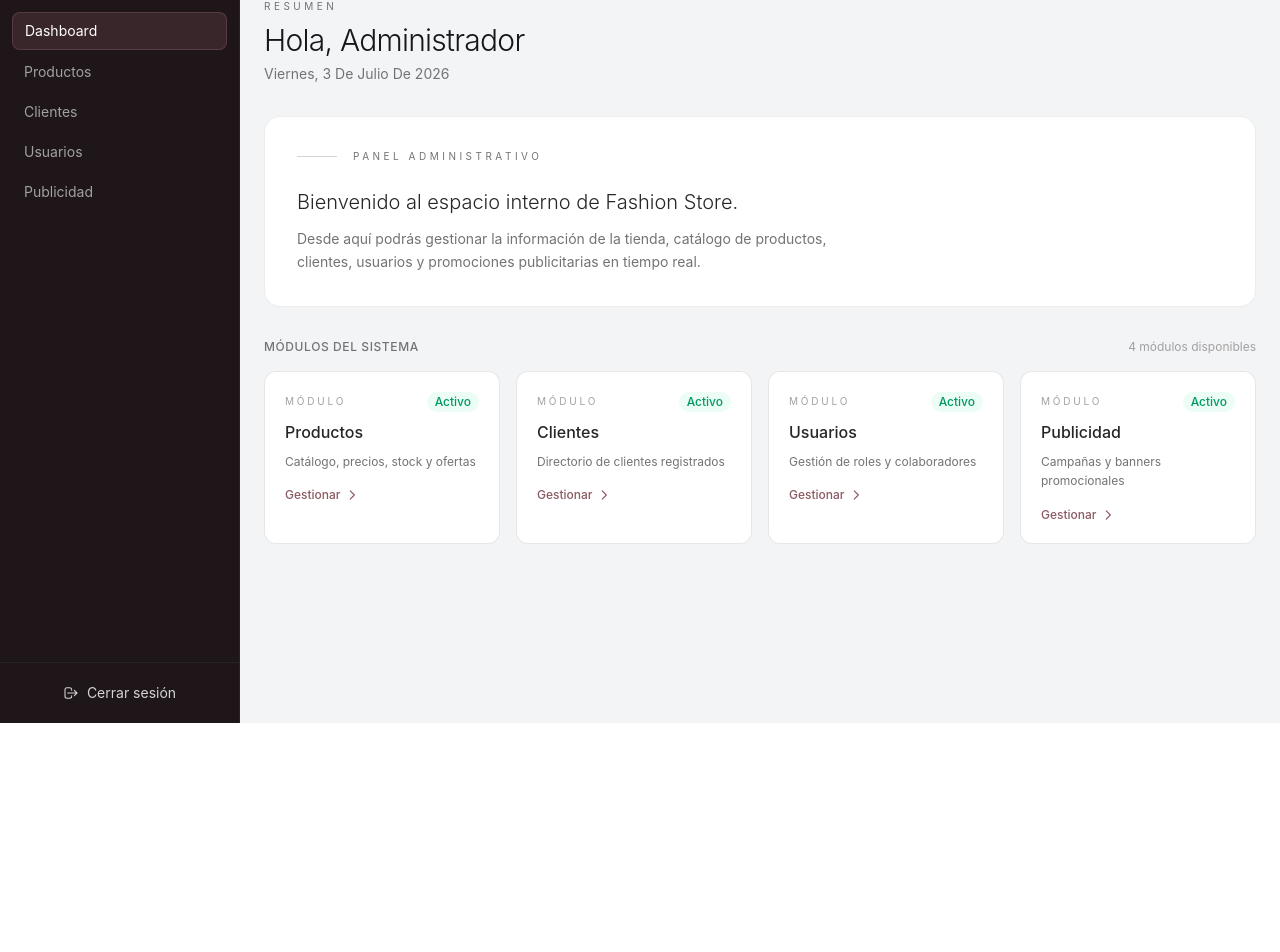
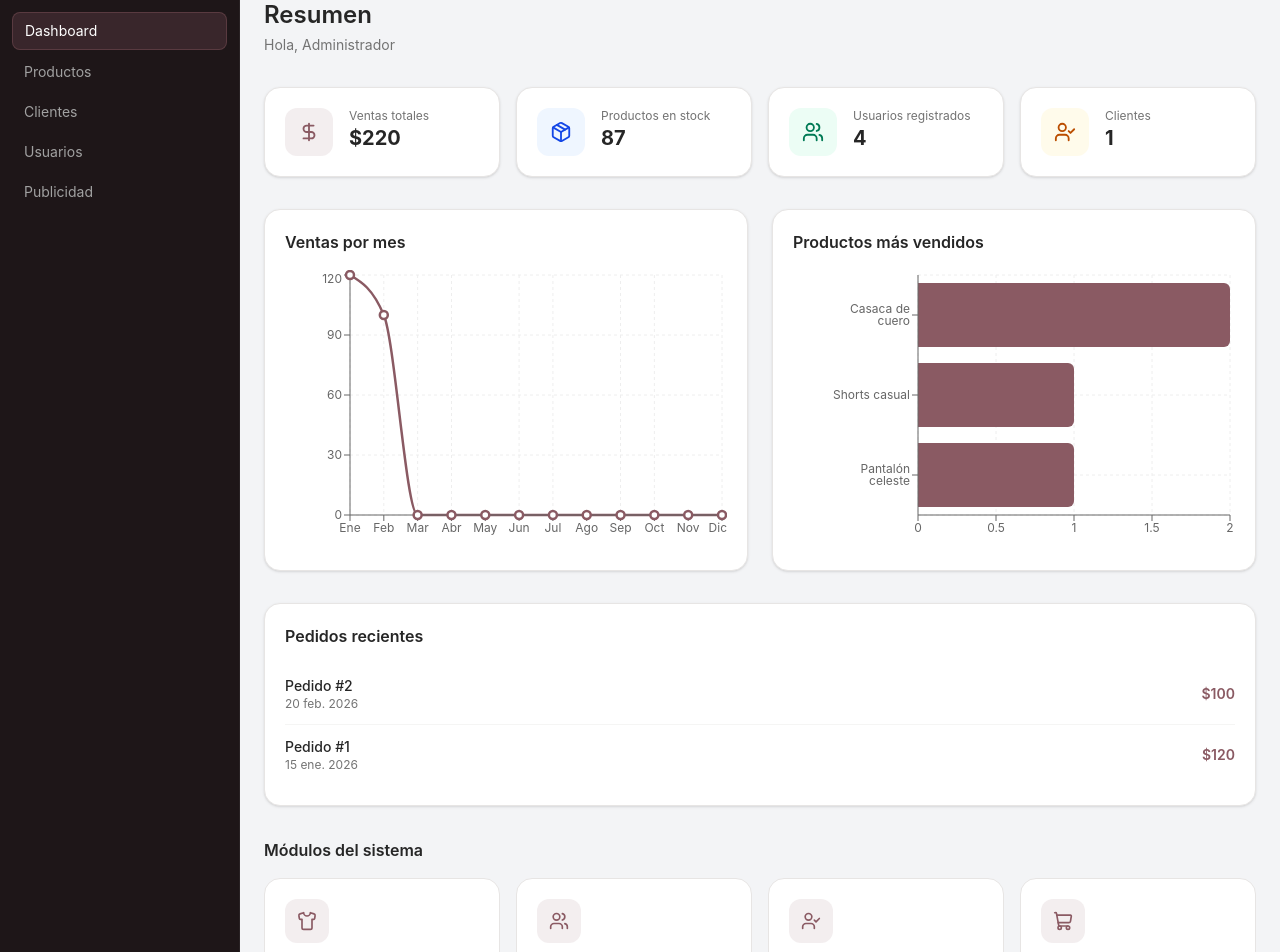
Before and after one commit to JosueBocanegra/fashion-app-store, a React (Vite) app: page /admin/dashboard in a window 1280 px wide. Shown: the part 77-1029 px from the top of the page. Before the commit the page ends 800 px from the top, so only its background shows below. Built offline with nearby package versions, Linux system fonts and the light colour scheme; data requests are answered from the project's data file; sample sign-in values are in the browser's storage.

Commit message:
Mejorar el Dashboard de administración

```diff
--- a/db.json
+++ b/db.json
@@ -95,6 +95,7 @@
       "oferta": false
     }
   ],
+
   "usuarios": [
     {
       "id": "1",
@@ -125,6 +126,7 @@
       "id": "IHf8rYHzz1w"
     }
   ],
+
   "clientes": [
     {
       "nombre": "Angel",
@@ -137,6 +139,31 @@
       "id": "7akX301nl3c"
     }
   ],
+
+  "ventas": [
+    {
+      "id": "1",
+      "fecha": "2026-01-15T10:30:00.000Z",
+      "clienteId": "1",
+      "items": [
+        { "productoId": "1", "nombre": "Casaca de cuero", "cantidad": 2, "precioUnitario": 50 },
+        { "productoId": "3", "nombre": "Shorts casual", "cantidad": 1, "precioUnitario": 20 }
+      ],
+      "total": 120,
+      "estado": "completado"
+    },
+    {
+      "id": "2",
+      "fecha": "2026-02-20T14:15:00.000Z",
+      "clienteId": "2",
+      "items": [
+        { "productoId": "8", "nombre": "Pantalón celeste", "cantidad": 1, "precioUnitario": 100 }
+      ],
+      "total": 100,
+      "estado": "completado"
+    }
+  ],
+
   "publicidad": [
     {
       "titulo": "Terno en Liquidación",
@@ -158,6 +185,5 @@
       "estado": true,
       "id": "C4qzPoTMKUs"
     }
-  ],
-  "$schema": "./node_modules/json-server/schema.json"
+  ]
 }
--- a/package.json
+++ b/package.json
@@ -14,14 +14,15 @@
     "lucide-react": "^1.23.0",
     "react": "^19.2.7",
     "react-dom": "^19.2.7",
-    "react-router-dom": "^7.18.1"
+    "react-router-dom": "^7.18.1",
+    "recharts": "^3.10.1"
   },
   "devDependencies": {
     "@tailwindcss/vite": "^4.3.2",
     "@types/react": "^19.2.17",
     "@types/react-dom": "^19.2.3",
     "@vitejs/plugin-react": "^6.0.3",
-    "gh-pages": "^6.3.0",
+    "gh-pages": "^6.1.1",
     "json-server": "^1.0.0-beta.15",
     "oxlint": "^1.71.0",
     "tailwindcss": "^4.3.2",
--- a/src/admin/pages/Dashboard.jsx
+++ b/src/admin/pages/Dashboard.jsx
@@ -1,92 +1,308 @@
+import { useEffect, useState, useMemo } from "react";
 import { Link } from "react-router-dom";
+import {
+  DollarSign,
+  Package,
+  Users,
+  UserCheck,
+  Shirt,
+  ShoppingCart,
+  ArrowRight,
+} from "lucide-react";
+import {
+  BarChart,
+  Bar,
+  LineChart,
+  Line,
+  XAxis,
+  YAxis,
+  CartesianGrid,
+  Tooltip,
+  ResponsiveContainer,
+} from "recharts";
+import { productosService } from "../services/productosService";
+import { usuariosService } from "../services/usuariosService";
+import { clientesService } from "../services/clientesService";
+import { ventasService } from "../services/ventasService";
 
+// Array de módulos (recuperado de tu versión original, ahora con iconos)
 const modulos = [
-  { nombre: "Productos", ruta: "/admin/productos", desc: "Catálogo, precios, stock y ofertas" },
-  { nombre: "Clientes", ruta: "/admin/clientes", desc: "Directorio de clientes registrados" },
-  { nombre: "Usuarios", ruta: "/admin/usuarios", desc: "Gestión de roles y colaboradores" },
-  { nombre: "Publicidad", ruta: "/admin/publicidad", desc: "Campañas y banners promocionales" },
+  {
+    nombre: "Productos",
+    desc: "Gestiona el catálogo de prendas",
+    ruta: "/admin/productos",
+    Icono: Shirt,
+  },
+  {
+    nombre: "Usuarios",
+    desc: "Administra los usuarios del sistema",
+    ruta: "/admin/usuarios",
+    Icono: Users,
+  },
+  {
+    nombre: "Clientes",
+    desc: "Consulta y edita clientes registrados",
+    ruta: "/admin/clientes",
+    Icono: UserCheck,
+  },
+  {
+    nombre: "Ventas",
+    desc: "Revisa y registra pedidos",
+    ruta: "/admin/ventas",
+    Icono: ShoppingCart,
+  },
 ];
 
 const Dashboard = () => {
-  const user = JSON.parse(localStorage.getItem("adminUser") || "{}");
+  const [productos, setProductos] = useState([]);
+  const [usuarios, setUsuarios] = useState([]);
+  const [clientes, setClientes] = useState([]);
+  const [ventas, setVentas] = useState([]);
+  const [loading, setLoading] = useState(true);
 
-  const hoy = new Date().toLocaleDateString("es-PE", {
-    weekday: "long",
-    year: "numeric",
-    month: "long",
-    day: "numeric",
-  });
+  useEffect(() => {
+    const cargarDatos = async () => {
+      try {
+        const [prods, users, clients, sales] = await Promise.all([
+          productosService.obtenerProductos(),
+          usuariosService.obtenerUsuarios(),
+          clientesService.obtenerClientes(),
+          ventasService.obtenerVentas(),
+        ]);
+        setProductos(Array.isArray(prods) ? prods : []);
+        setUsuarios(Array.isArray(users) ? users : []);
+        setClientes(Array.isArray(clients) ? clients : []);
+        setVentas(Array.isArray(sales) ? sales : []);
+      } catch (err) {
+        console.error("Error cargando datos del dashboard:", err);
+      } finally {
+        setLoading(false);
+      }
+    };
+
+    cargarDatos();
+    const interval = setInterval(cargarDatos, 10000); // actualiza cada 10 s
+    return () => clearInterval(interval);
+  }, []);
+
+  // --- Cálculos derivados ---
+  const ventasTotales = useMemo(
+    () => ventas.reduce((sum, v) => sum + (v.total || 0), 0),
+    [ventas]
+  );
+
+  const stockTotal = useMemo(
+    () => productos.reduce((sum, p) => sum + (Number(p.stock) || 0), 0),
+    [productos]
+  );
+
+  const ventasPorMes = useMemo(() => {
+    const meses = [
+      "Ene", "Feb", "Mar", "Abr", "May", "Jun",
+      "Jul", "Ago", "Sep", "Oct", "Nov", "Dic",
+    ];
+    const mapa = {};
+    ventas.forEach((v) => {
+      const mes = new Date(v.fecha).getMonth();
+      mapa[mes] = (mapa[mes] || 0) + (v.total || 0);
+    });
+    return meses.map((nombre, idx) => ({ mes: nombre, total: mapa[idx] || 0 }));
+  }, [ventas]);
+
+  const productosMasVendidos = useMemo(() => {
+    const conteo = {};
+    ventas.forEach((v) => {
+      (v.items || []).forEach((item) => {
+        const key = item.nombre || item.productoId;
+        conteo[key] = (conteo[key] || 0) + (item.cantidad || 0);
+      });
+    });
+    return Object.entries(conteo)
+      .map(([nombre, cantidad]) => ({ nombre, cantidad }))
+      .sort((a, b) => b.cantidad - a.cantidad)
+      .slice(0, 5);
+  }, [ventas]);
+
+  const pedidosRecientes = useMemo(
+    () =>
+      [...ventas]
+        .sort((a, b) => new Date(b.fecha) - new Date(a.fecha))
+        .slice(0, 5),
+    [ventas]
+  );
+
+  if (loading) {
+    return (
+      <div className="flex items-center justify-center h-64 text-neutral-500">
+        Cargando dashboard...
+      </div>
+    );
+  }
 
   return (
-    <div>
+    <div className="space-y-8">
       {/* Encabezado */}
-      <div className="mb-8">
-        <p className="text-[10px] tracking-[0.35em] uppercase text-neutral-500 mb-2">
-          Resumen
+      <header>
+        <h1 className="text-2xl font-semibold text-neutral-800">Resumen</h1>
+        <p className="text-neutral-500 text-sm mt-1">
+          Hola,{" "}
+          {JSON.parse(localStorage.getItem("adminUser") || "{}").nombre ||
+            "Administrador"}{" "}
         </p>
-        <h2 className="text-3xl font-light text-neutral-900 tracking-tight">
-          Hola, {user.nombre || "Administrador"}
-        </h2>
-        <p className="text-sm text-neutral-500 mt-1.5 capitalize">{hoy}</p>
-      </div>
+      </header>
 
-      {/* Tarjeta principal */}
-      <div className="bg-white rounded-2xl border border-stone-200/70 p-8">
-        <div className="flex items-center gap-4 mb-6">
-          <span className="h-px w-10 bg-stone-300" />
-          <span className="text-[10px] tracking-[0.35em] uppercase text-neutral-500">
-            Panel administrativo
-          </span>
+      {/* 1. Tarjetas de estadísticas */}
+      <section className="grid grid-cols-1 sm:grid-cols-2 lg:grid-cols-4 gap-4">
+        <StatCard
+          titulo="Ventas totales"
+          valor={`$${ventasTotales.toLocaleString("es-PE")}`}
+          Icono={DollarSign}
+          colorIcono="bg-[#8a5a63]/10 text-[#8a5a63]"
+        />
+        <StatCard
+          titulo="Productos en stock"
+          valor={stockTotal}
+          Icono={Package}
+          colorIcono="bg-blue-50 text-blue-700"
+        />
+        <StatCard
+          titulo="Usuarios registrados"
+          valor={usuarios.length}
+          Icono={Users}
+          colorIcono="bg-emerald-50 text-emerald-700"
+        />
+        <StatCard
+          titulo="Clientes"
+          valor={clientes.length}
+          Icono={UserCheck}
+          colorIcono="bg-amber-50 text-amber-700"
+        />
+      </section>
+
+      {/* 2. Gráficos */}
+      <section className="grid grid-cols-1 lg:grid-cols-2 gap-6">
+        {/* Ventas por mes */}
+        <div className="bg-white rounded-2xl border border-stone-200 p-5 shadow-sm">
+          <h2 className="font-semibold text-neutral-800 mb-4">
+            Ventas por mes
+          </h2>
+          <ResponsiveContainer width="100%" height={280}>
+            <LineChart data={ventasPorMes}>
+              <CartesianGrid strokeDasharray="3 3" stroke="#eee" />
+              <XAxis dataKey="mes" fontSize={12} />
+              <YAxis fontSize={12} />
+              <Tooltip formatter={(value) => `$${value}`} />
+              <Line
+                type="monotone"
+                dataKey="total"
+                stroke="#8a5a63"
+                strokeWidth={2.5}
+                dot={{ r: 4 }}
+              />
+            </LineChart>
+          </ResponsiveContainer>
         </div>
 
-        <h3 className="text-xl font-light text-neutral-800 mb-3">
-          Bienvenido al espacio interno de Fashion Store.
-        </h3>
-        <p className="text-sm text-neutral-500 leading-relaxed max-w-xl">
-          Desde aquí podrás gestionar la información de la tienda, catálogo de productos,
-          clientes, usuarios y promociones publicitarias en tiempo real.
-        </p>
-      </div>
+        {/* Productos más vendidos */}
+        <div className="bg-white rounded-2xl border border-stone-200 p-5 shadow-sm">
+          <h2 className="font-semibold text-neutral-800 mb-4">
+            Productos más vendidos
+          </h2>
+          <ResponsiveContainer width="100%" height={280}>
+            <BarChart data={productosMasVendidos} layout="vertical">
+              <CartesianGrid strokeDasharray="3 3" stroke="#eee" />
+              <XAxis type="number" fontSize={12} />
+              <YAxis
+                dataKey="nombre"
+                type="category"
+                width={120}
+                fontSize={12}
+              />
+              <Tooltip />
+              <Bar dataKey="cantidad" fill="#8a5a63" radius={[0, 6, 6, 0]} />
+            </BarChart>
+          </ResponsiveContainer>
+        </div>
+      </section>
 
-      {/* Módulos activos */}
-      <div className="mt-8">
-        <div className="flex items-center justify-between mb-4">
-          <p className="text-xs uppercase tracking-wider text-neutral-500 font-medium">Módulos del Sistema</p>
-          <span className="text-xs text-neutral-400">4 módulos disponibles</span>
-        </div>
+      {/* 3. Pedidos recientes */}
+      <section className="bg-white rounded-2xl border border-stone-200 p-5 shadow-sm">
+        <h2 className="font-semibold text-neutral-800 mb-4">
+          Pedidos recientes
+        </h2>
+        {pedidosRecientes.length === 0 ? (
+          <p className="text-sm text-neutral-400">Aún no hay pedidos.</p>
+        ) : (
+          <ul className="divide-y divide-stone-100">
+            {pedidosRecientes.map((pedido) => (
+              <li
+                key={pedido.id}
+                className="py-3 flex flex-col sm:flex-row sm:items-center sm:justify-between gap-1"
+              >
+                <div>
+                  <p className="text-sm font-medium text-neutral-800">
+                    Pedido #{pedido.id}
+                  </p>
+                  <p className="text-xs text-neutral-500">
+                    {new Date(pedido.fecha).toLocaleDateString("es-PE", {
+                      day: "2-digit",
+                      month: "short",
+                      year: "numeric",
+                    })}
+                  </p>
+                </div>
+                <span className="text-sm font-semibold text-[#8a5a63]">
+                  ${pedido.total}
+                </span>
+              </li>
+            ))}
+          </ul>
+        )}
+      </section>
+
+      {/* 4. Módulos del sistema */}
+      <section>
+        <h2 className="font-semibold text-neutral-800 mb-4">
+          Módulos del sistema
+        </h2>
         <div className="grid grid-cols-1 sm:grid-cols-2 lg:grid-cols-4 gap-4">
-          {modulos.map((m) => (
+          {modulos.map(({ nombre, desc, ruta, Icono }) => (
             <Link
-              key={m.nombre}
-              to={m.ruta}
-              className="group bg-white rounded-xl border border-stone-200/90 p-5 hover:border-[#8a5a63] hover:shadow-md transition-all duration-200 block cursor-pointer"
+              key={ruta}
+              to={ruta}
+              className="block bg-white rounded-2xl border border-stone-200 p-5 hover:border-[#8a5a63]/50 hover:shadow-md transition group"
             >
-              <div className="flex items-center justify-between mb-2">
-                <p className="text-[10px] tracking-[0.28em] uppercase text-neutral-400">
-                  Módulo
-                </p>
-                <span className="text-xs text-emerald-600 bg-emerald-50 px-2 py-0.5 rounded-full font-medium">
-                  Activo
-                </span>
+              <div className="w-11 h-11 rounded-xl bg-[#8a5a63]/10 text-[#8a5a63] flex items-center justify-center mb-3 group-hover:bg-[#8a5a63] group-hover:text-white transition-colors">
+                <Icono size={20} strokeWidth={2} />
               </div>
-              <p className="text-base font-medium text-neutral-800 group-hover:text-[#8a5a63] transition-colors">
-                {m.nombre}
-              </p>
-              <p className="text-xs text-neutral-500 mt-2 leading-relaxed">
-                {m.desc}
-              </p>
-              <div className="mt-4 flex items-center text-xs font-medium text-[#8a5a63] group-hover:translate-x-1 transition-transform">
-                <span>Gestionar</span>
-                <svg className="w-3.5 h-3.5 ml-1" fill="none" viewBox="0 0 24 24" stroke="currentColor">
-                  <path strokeLinecap="round" strokeLinejoin="round" strokeWidth="2" d="M9 5l7 7-7 7" />
-                </svg>
-              </div>
+              <h3 className="font-semibold text-neutral-800 group-hover:text-[#8a5a63]">
+                {nombre}
+              </h3>
+              <p className="text-xs text-neutral-500 mt-1">{desc}</p>
+              <span className="inline-flex items-center gap-1 mt-3 text-xs font-medium text-[#8a5a63]">
+                Gestionar <ArrowRight size={12} />
+              </span>
             </Link>
           ))}
         </div>
-      </div>
+      </section>
     </div>
   );
 };
 
+// --- Componente de tarjeta de estadística ---
+const StatCard = ({ titulo, valor, Icono, colorIcono }) => (
+  <div className="bg-white rounded-2xl border border-stone-200 p-5 shadow-sm flex items-start gap-4">
+    <div
+      className={`w-12 h-12 rounded-xl flex items-center justify-center shrink-0 ${colorIcono}`}
+    >
+      <Icono size={22} strokeWidth={2} />
+    </div>
+    <div className="min-w-0">
+      <p className="text-xs text-neutral-500">{titulo}</p>
+      <p className="text-xl font-bold text-neutral-800 truncate">{valor}</p>
+    </div>
+  </div>
+);
+
 export default Dashboard;
--- /dev/null
+++ b/src/admin/services/ventasService.js
@@ -0,0 +1,9 @@
+const API_URL = "http://localhost:3001/ventas";
+
+export const ventasService = {
+  async obtenerVentas() {
+    const res = await fetch(API_URL);
+    if (!res.ok) throw new Error("Error al obtener ventas");
+    return res.json();
+  },
+};
```
Also changed, not shown: 1 other file (tests, documents, lock files or other folders).
